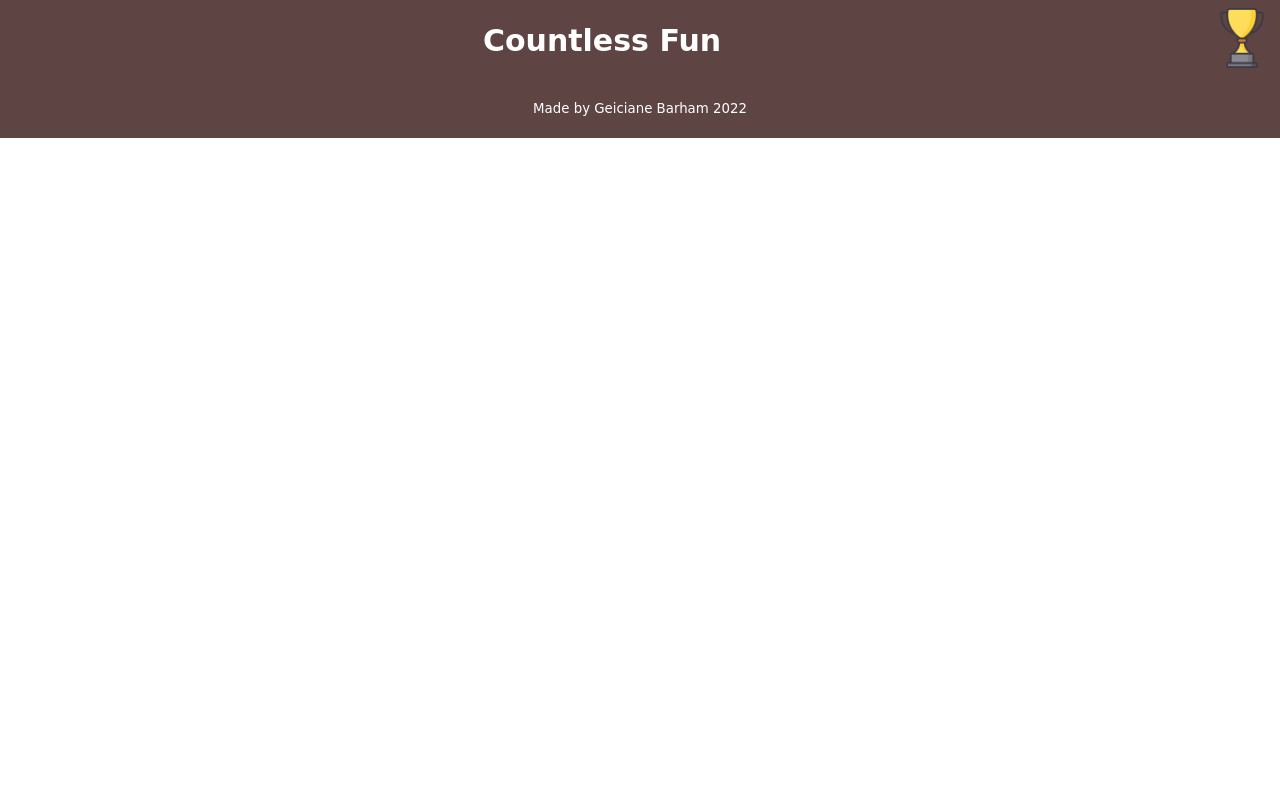
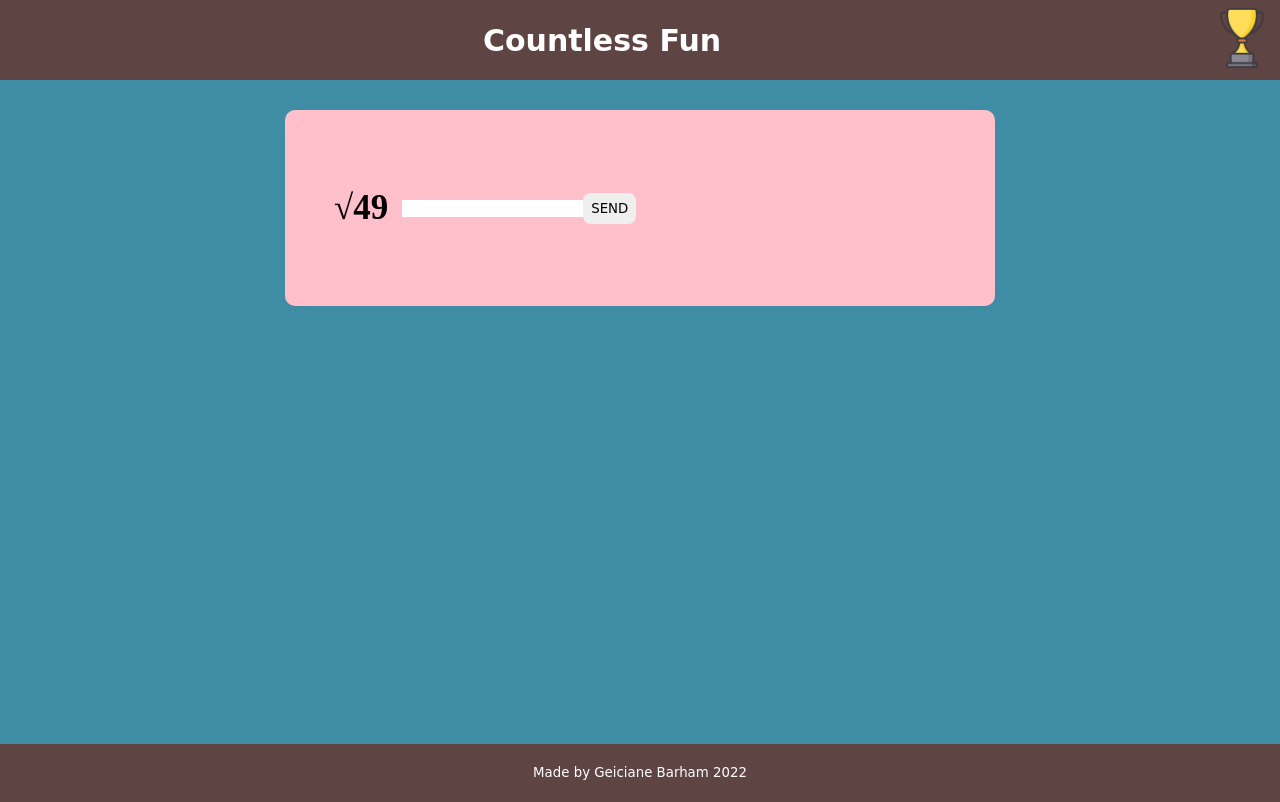
Before and after one commit to geicibarham/Count, a React (Create React App) app: page /third in a window 1280 px wide. Built offline with nearby package versions, Linux system fonts and the light colour scheme; no server answers.

Commit message:
working on third game

```diff
--- a/package.json
+++ b/package.json
@@ -6,10 +6,11 @@
     "@testing-library/jest-dom": "^5.16.5",
     "@testing-library/react": "^13.4.0",
     "@testing-library/user-event": "^13.5.0",
+    "axios": "^1.2.0",
     "react": "^18.2.0",
     "react-dom": "^18.2.0",
+    "react-router": "^6.4.3",
     "react-router-dom": "^6.4.3",
-    "react-router": "^6.4.3",
     "react-scripts": "5.0.1",
     "sass": "^1.56.1",
     "web-vitals": "^2.1.4"
--- a/src/App.js
+++ b/src/App.js
@@ -4,6 +4,7 @@ import Footer from "./components/footer/Footer";
 import Firstgame from "./components/firstGame/Firstgame";
 import SecondGame from "./components/secondGame/secondGame";
 import Score from "./components/score/score";
+import Third from "./components/thirdGame/Thirdgame";
 import "./App.scss";
 import { BrowserRouter, Routes, Route } from "react-router-dom";
 function App() {
@@ -15,6 +16,7 @@ function App() {
         <Route path="/first" element={<Firstgame />} />
         <Route path="/scores" element={<Score />} />
         <Route path="/second" element={<SecondGame/>} />
+        <Route path="/third" element={<Third/>} />
       </Routes>
       <Footer />
     </BrowserRouter>
--- a/src/App.scss
+++ b/src/App.scss
@@ -4,4 +4,5 @@
 @use "./components/firstGame/first";
 @use "./components/score/score";
 @use "./components/secondGame/secondGame";
+@use "./components/thirdGame/third";
 @use './utilities';
--- /dev/null
+++ b/src/components/thirdGame/Thirdgame.js
@@ -0,0 +1,29 @@
+import React, { useState, useEffect } from "react";
+import axios from "axios";
+const numbers = [9, 16, 25, 81, 49, 36, 64, 100];
+const randomNumber = numbers[Math.floor(Math.random() * numbers.length)];
+const Third = () => {
+  const [data, setData] = useState(0);
+
+  useEffect(() => {
+    axios
+      .get(`http://api.mathjs.org/v4/?expr=sqrt(${randomNumber})`)
+      .then((res) => {
+        setData(res.data);
+      });
+  }, []);
+
+  return(
+    <section className="outer_container">
+
+        <form className="form">
+            <h2>√{randomNumber}</h2>
+            <input type="number" />
+            <button className="comic btn-general">SEND</button>
+
+        </form>
+
+    </section>)
+};
+
+export default Third;
--- /dev/null
+++ b/src/components/thirdGame/_third.scss
@@ -0,0 +1,33 @@
+.outer_container{
+min-height: 83vh;
+background-color: rgb(63, 141, 165);
+display: flex;
+justify-content: center;
+grid-template-columns: 1fr;
+
+}
+
+.form{
+    display: flex;
+    padding:35px;
+    width: 50%;
+    background-color: pink;
+    border-radius: 10px;
+    height: fit-content;
+    margin-top: 30px;
+    align-items: center;
+
+    h2{
+
+        font-size: 35px;
+        padding:14px;
+    }
+
+    input{
+        height: fit-content;
+        border: none;
+    }
+    button{
+        height:fit-content
+    }
+}
```
Also changed, not shown: 1 other file (tests, documents, lock files or other folders).
